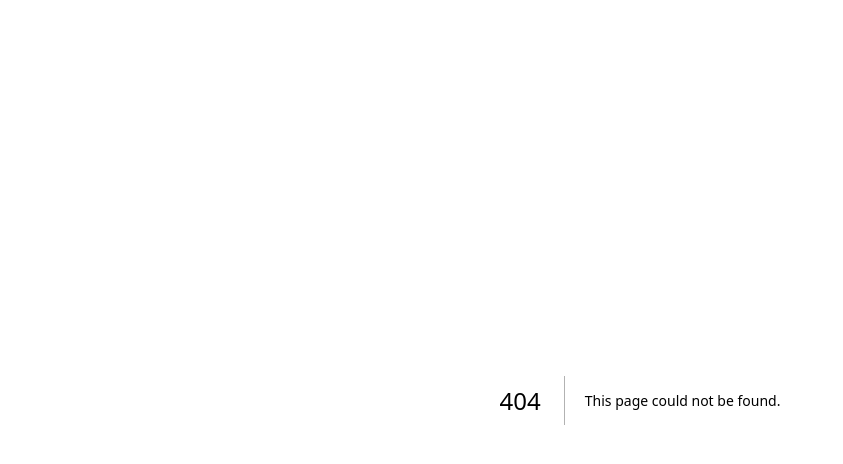
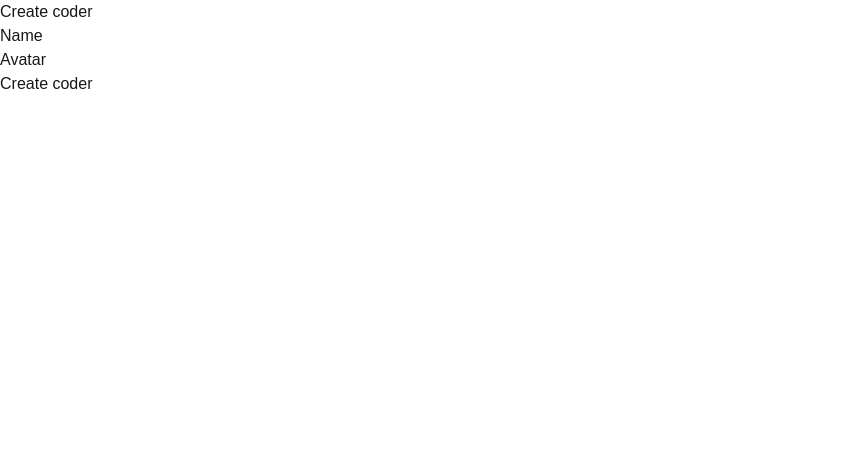
Before and after one commit to joseCardona12/CRUD_CODERS_NEXT, a Next.js app: page /coders/crear-coder in a window 1280 px wide. Before the commit this address had no page. Shown: the top 464 px of the page, without its empty margins (0-843 px from the left). Built offline with nearby package versions, Linux system fonts and the light colour scheme.

Commit message:
add modal, view createCoder, components Input, Loading, SectionCodeand barrril file

```diff
--- /dev/null
+++ b/src/app/coders/crear-coder/page.tsx
@@ -0,0 +1,10 @@
+import { FormCreateCoder } from "@/components"
+
+export default function CrearCoderView(){
+    return (
+        <div className="content-form">
+            <FormCreateCoder
+            title="Create coder" />
+        </div>
+    )
+}
--- a/src/app/coders/page.tsx
+++ b/src/app/coders/page.tsx
@@ -1,4 +1,4 @@
-import { TableCoder } from "@/components";
+import { SectionCoders } from "@/components";
 import { coderController } from "@/controllers";
 import { ICoder } from "@/models";
 
@@ -9,8 +9,6 @@ export default async function CodersView(){
         return null;
     }
     return(
-        <div className="content-coders">
-            <TableCoder data={data} />
-        </div>
+        <SectionCoders data={data}/>
     )
 }
--- /dev/null
+++ b/src/components/Alert/Alert.tsx
@@ -0,0 +1,13 @@
+'use client'
+import Swal from 'sweetalert2';
+import withReactContent from 'sweetalert2-react-content';
+
+const MySwal = withReactContent(Swal);
+
+export default function inputAlert(message: string, type: 'success' | 'error') {
+    return MySwal.fire({
+        title: <i>{message}</i>,
+        icon: type,
+        confirmButtonText: 'OK'
+    });
+}
--- /dev/null
+++ b/src/components/FormCreateCoder/FormCreateCoder.tsx
@@ -0,0 +1,47 @@
+"use client";
+import {GroupInput, Button} from "@/components"
+import { ICoder } from "@/models";
+import { useState } from "react";
+
+interface IFormCreateCoderProps{
+    title:string,
+}
+export default function FormCreateCoder({title}: IFormCreateCoderProps):React.ReactNode{
+
+    const initialFormData:Partial<ICoder> = {
+        name: "",
+        avatar: ""
+    }
+    const [formData, setFormData] = useState<Partial<ICoder>>(initialFormData);
+
+    const handleChange = (e:React.ChangeEvent<HTMLInputElement>):void =>{
+        const {name,value} = e.target;
+        setFormData({
+            ...formData,
+            [name]:value
+        })
+    }
+
+    const handleCreate = ():void =>{
+        console.log(formData);
+    }
+    return(
+        <form>
+            <h2>{title}</h2>
+            <GroupInput
+            label="Name"
+            type="text"
+            name="name"
+            value={formData.name}
+            onChange={(e) => handleChange(e)} />
+
+            <GroupInput
+            label="Avatar"
+            type="text"
+            name="avatar"
+            value={formData.avatar}
+            onChange={(e) => handleChange(e)} />
+            <Button onClick={handleCreate} text="Create coder" />
+        </form>
+    )
+}
--- /dev/null
+++ b/src/components/GroupInput/GroupInput.tsx
@@ -0,0 +1,17 @@
+import {Input} from "@/components";
+
+interface IGroupInput{
+    label:string,
+    type:string,
+    value:string | undefined,
+    name:string,
+    onChange: (e:React.ChangeEvent<HTMLInputElement>) => void
+}
+export default function GroupInput({label,type,value,name,onChange}: IGroupInput):React.ReactNode{
+    return(
+        <div className="group-input">
+            <label htmlFor={name}>{label}</label>
+            <Input type={type} value={value} name={name} onChange={onChange} />
+        </div>
+    )
+}
--- /dev/null
+++ b/src/components/Input/Input.tsx
@@ -0,0 +1,12 @@
+
+interface IInputProps{
+    type:string,
+    value:string | undefined,
+    name:string,
+    onChange: (e:React.ChangeEvent<HTMLInputElement>) => void
+}
+export default function Input({type,value,name,onChange}: IInputProps):React.ReactNode{
+    return(
+        <input type={type} name={name} value={value} onChange={onChange} />
+    )
+}
--- /dev/null
+++ b/src/components/Loading/Loading.tsx
@@ -0,0 +1,7 @@
+export default function Loading():React.ReactNode{
+    return(
+        <div className="content-loading">
+            <p>Loading...</p>
+        </div>
+    )
+}
--- /dev/null
+++ b/src/components/SectionCoders/SectionCoders.tsx
@@ -0,0 +1,20 @@
+"use client";
+import {TableCoder, Button} from "@/components";
+import { ICoder } from "@/models";
+import { useRouter } from "next/navigation";
+
+interface ISectionCodersProps{
+    data: ICoder[],
+}
+export default function SectionCoders({data}: ISectionCodersProps){
+    const router = useRouter();
+    const handleClick = ():void =>{
+        router.push("/coders/crear-coder");
+    }
+    return(
+        <div className="content-coders">
+            <TableCoder data={data} />
+            <Button onClick={handleClick} text="Create" />
+        </div>
+    )
+}
--- a/src/components/TableCoder/TableCoder.tsx
+++ b/src/components/TableCoder/TableCoder.tsx
@@ -1,6 +1,6 @@
 "use client";
 import { ICoder } from "@/models"
-import {Button} from "@/components";
+import {Button, inputAlert, Loading} from "@/components";
 import { coderController } from "@/controllers";
 import { useRouter } from "next/navigation";
 import { useState } from "react";
@@ -26,18 +26,20 @@ export default function TableCoder({data}: ITableProps):React.ReactNode{
         setEditId(id);
         console.log(formData);
         if(!formData.name || !formData.avatar){
-            console.log({message: "Is necesary all params for update coder"});
+            inputAlert("Is necesary all params for update coder", "error");
             return;
         }
         setLoading(true);
         const coderUpdated = await useCoderController.update(id, formData);
         if("message" in coderUpdated){
+            inputAlert("Upss. There is an error", "error");
             console.log(`${coderUpdated.message} Error: ${coderUpdated.error}`);
             return;
         }
         setEditId("");
         setFormData(intialFormData);
         router.refresh();
+        inputAlert("Coder updated", "success");
         setLoading(false);
     }
     const handleDelete = async(id:string):Promise<void> =>{
@@ -53,8 +55,9 @@ export default function TableCoder({data}: ITableProps):React.ReactNode{
         })
     }
     return (
+        <>
+        {loading && <Loading />}
         <table>
-            {loading && <p>Loading...</p>   }
             <thead>
                 <tr>
                     <td>id</td>
@@ -85,5 +88,6 @@ export default function TableCoder({data}: ITableProps):React.ReactNode{
                 ))}
             </tbody>
         </table>
+        </>
     )
 }
--- a/src/components/atoms/Button/Button.tsx
+++ b/src/components/atoms/Button/Button.tsx
@@ -1,11 +1,10 @@
 "use client";
 
-import { useState } from "react";
 
 interface IButtonProps{
     text:string,
-    id:string,
-    onClick:(id:string) =>void;
+    id?:string,
+    onClick:(id?:string) =>void;
 }
 
 export default function Button({text,onClick,id}: IButtonProps){
```
Also changed, not shown: package.json (+6 -4 lines), src/components/index.ts (+14 -1 lines), 1 other file (tests, documents, lock files or other folders).
